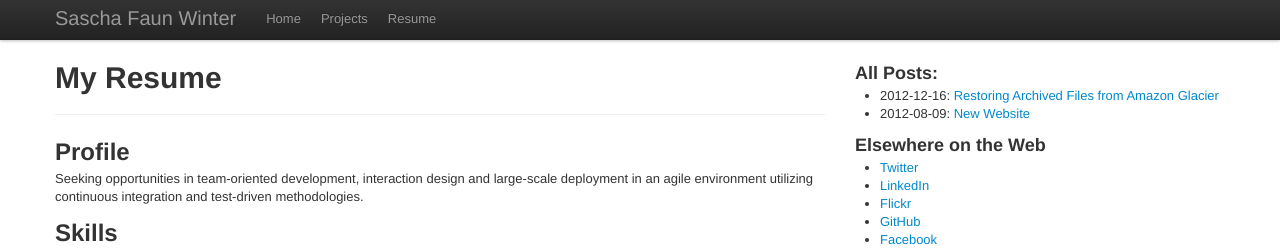
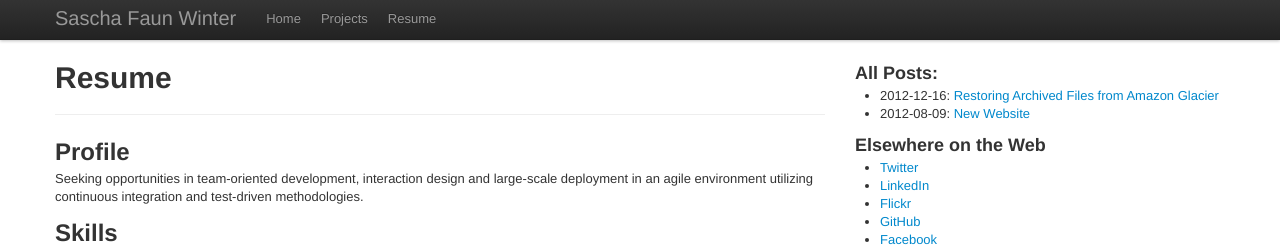
Before and after one commit to faun/saschawinter.com, a Jekyll site: the page built from resume.md, in a window 1280 px wide and 1137 px high. Shown: the top 252 px of the window. Built offline with Jekyll 4.4.1, drawn with Linux system fonts in a browser that asks for light colours; Markdown is read by kramdown in place of the engine named in the settings.

```diff
--- a/resume.md
+++ b/resume.md
@@ -1,6 +1,6 @@
 ---
 layout: default
-title: My Resume
+title: Resume
 
 ---
 
```
Also changed, not shown: index.md (+1 -1 lines).
